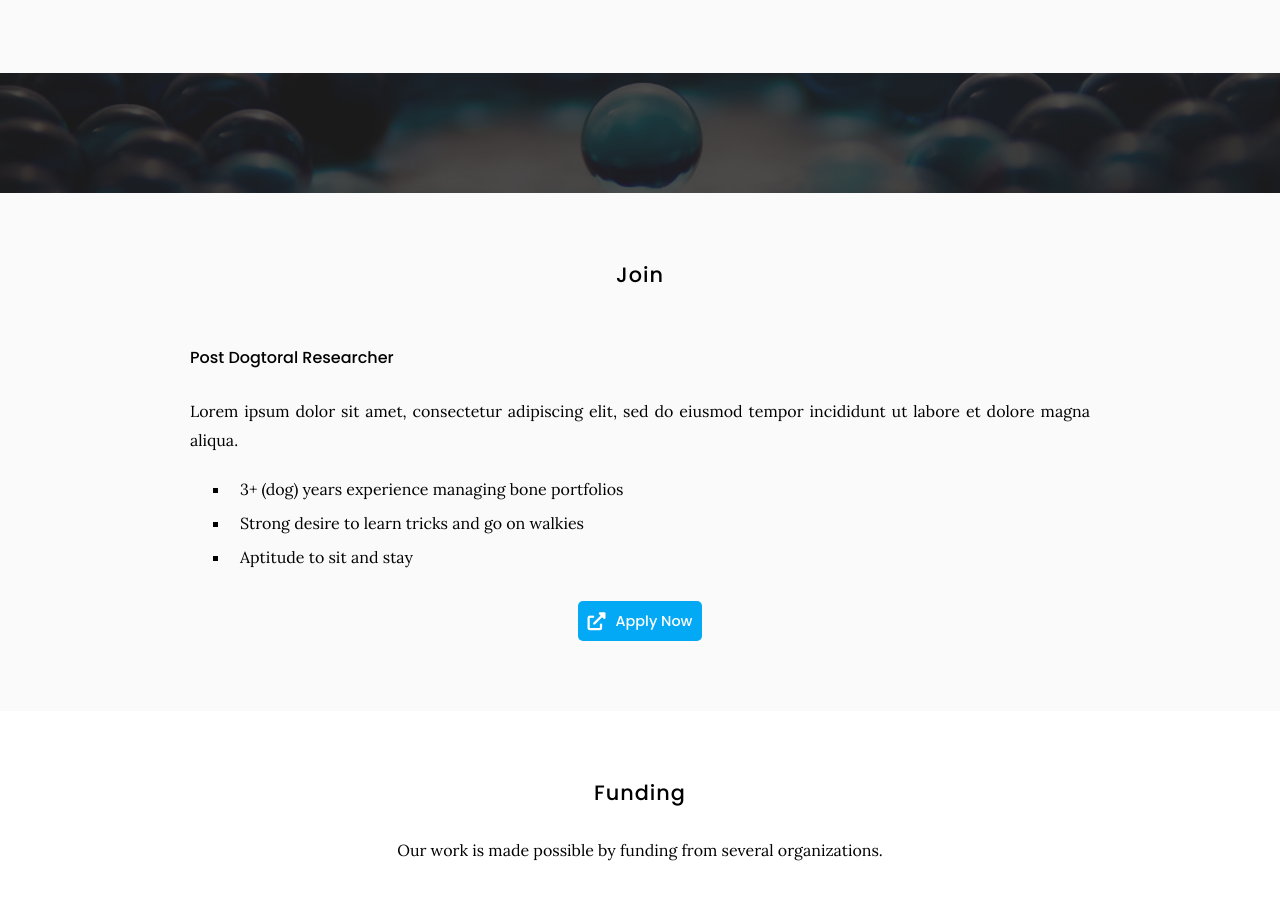
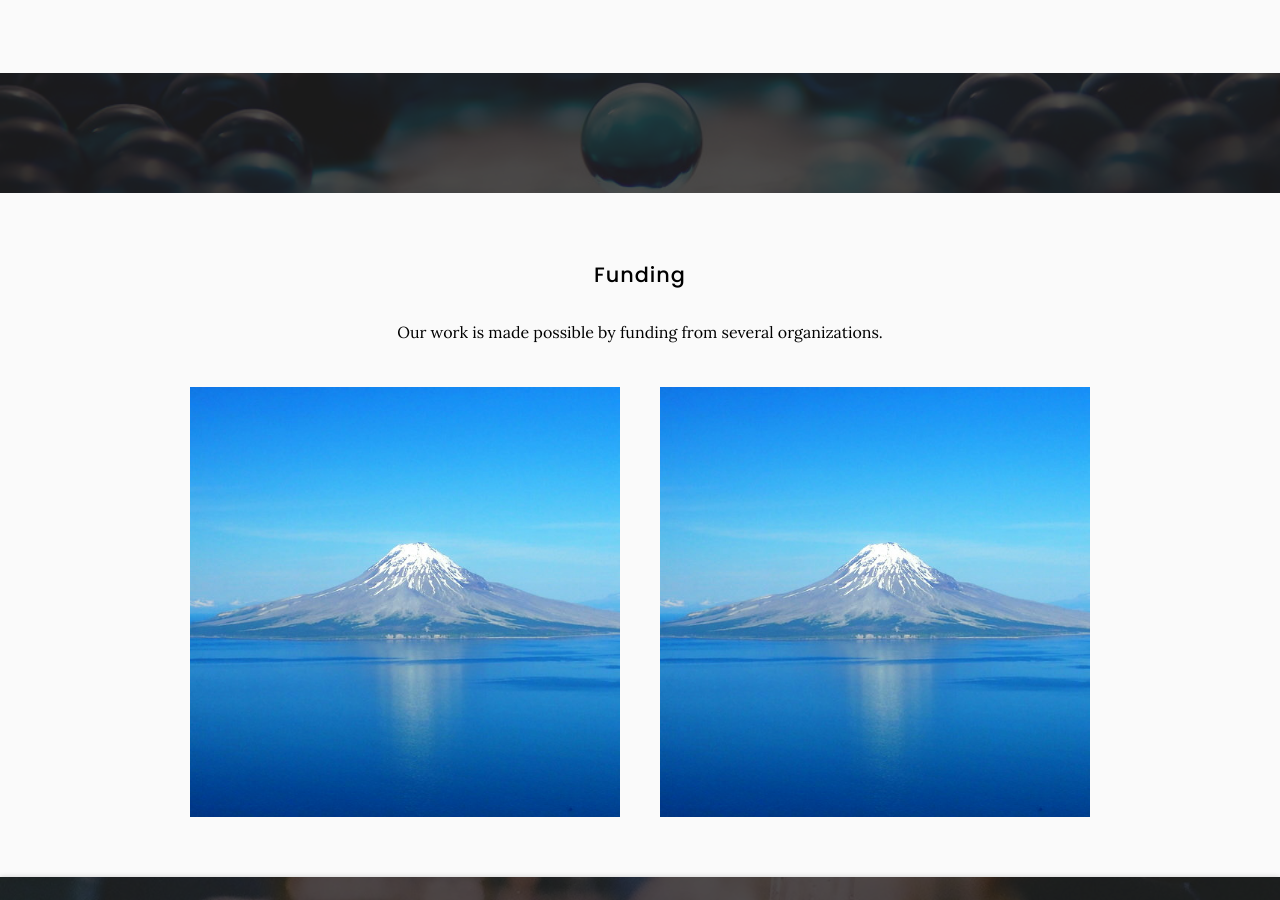
Before and after one commit to quynhsun/testinggit, a Jekyll site: the page built from team/index.md, in a window 1280 px wide and 900 px high, scrolled down 876 px. Built offline with Jekyll 4.4.1, drawn with Linux system fonts in a browser that asks for light colours.

Commit message:
Update index.md

```diff
--- a/team/index.md
+++ b/team/index.md
@@ -33,21 +33,6 @@
 
 {% include section.html %}
 
-## Join
-
-#### Post Dogtoral Researcher
-
-Lorem ipsum dolor sit amet, consectetur adipiscing elit, sed do eiusmod tempor incididunt ut labore et dolore magna aliqua.
-
-- 3+ (dog) years experience managing bone portfolios
-- Strong desire to learn tricks and go on walkies
-- Aptitude to sit and stay
-
-{% include link.html type="external" link="https://google.com/" text="Apply Now" icon="" style="button" %}
-{:.center}
-
-{% include section.html %}
-
 ## Funding
 
 Our work is made possible by funding from several organizations.
@@ -58,26 +43,11 @@
   style="square"
 
   image1="images/photo.jpg"
-  link1="https://nasa.gov/"
-  tooltip1="Cool Foundation"
+  link1="https://www.bmc.org/"
+  tooltip1="Boston Medical Center"
 
   image2="images/photo.jpg"
-  link2="https://nasa.gov/"
-  tooltip2="Cool Institute"
+  link2="https://www.nih.gov/"
+  tooltip2="NIH"
 
-  image3="images/photo.jpg"
-  link3="https://nasa.gov/"
-  tooltip3="Cool Initiative"
-
-  image4="images/photo.jpg"
-  link4="https://nasa.gov/"
-  tooltip4="Cool Foundation"
-
-  image5="images/photo.jpg"
-  link5="https://nasa.gov/"
-  tooltip5="Cool Institute"
-
-  image6="images/photo.jpg"
-  link6="https://nasa.gov/"
-  tooltip6="Cool Initiative"
 %}
```
